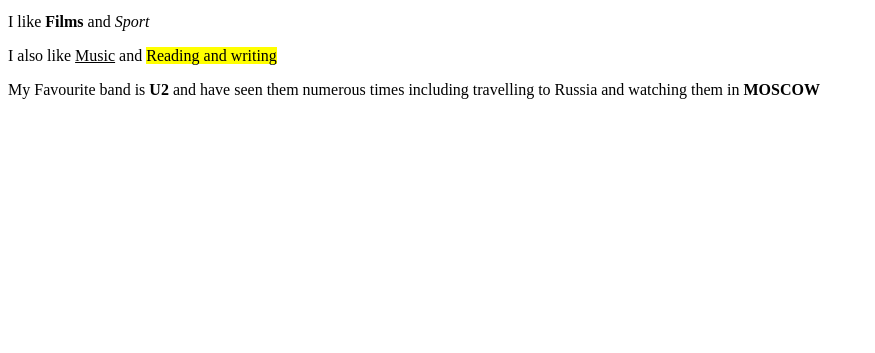
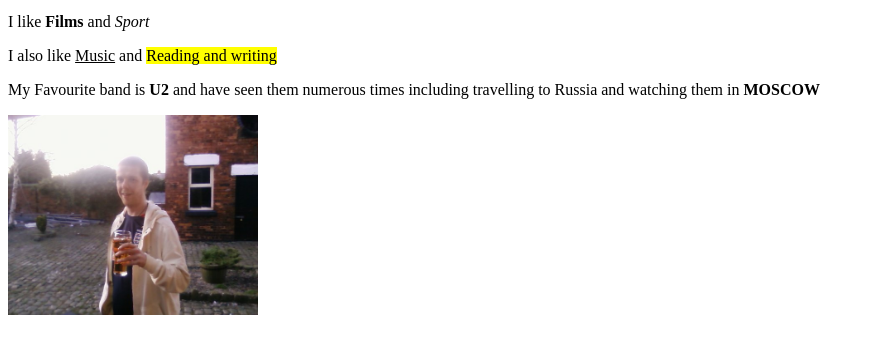
Before and after one commit to ajjken20/Replit-personal-website, a plain HTML site: page index.html in a window 1280 px wide. Shown: the part 87-440 px from the top of the page, without its empty margins (0-875 px from the left). Drawn offline with Linux system fonts and the light colour scheme.

Commit message:
Added an image

```diff
--- a/index.html
+++ b/index.html
@@ -3,3 +3,4 @@
 <p>I like <b>Films</b> and <i>Sport</i></p>
 <p>I also like <u>Music</u> and <mark>Reading and writing</mark></p>
 <p>My Favourite band is <b>U2</b> and have seen them numerous times including travelling to Russia and watching them in <b>MOSCOW</b></p>
+<img src="Andrew.jpg"alt="An image of Me" width="250"height="200">
```
Also changed, not shown: Andrew.jpg (added).
